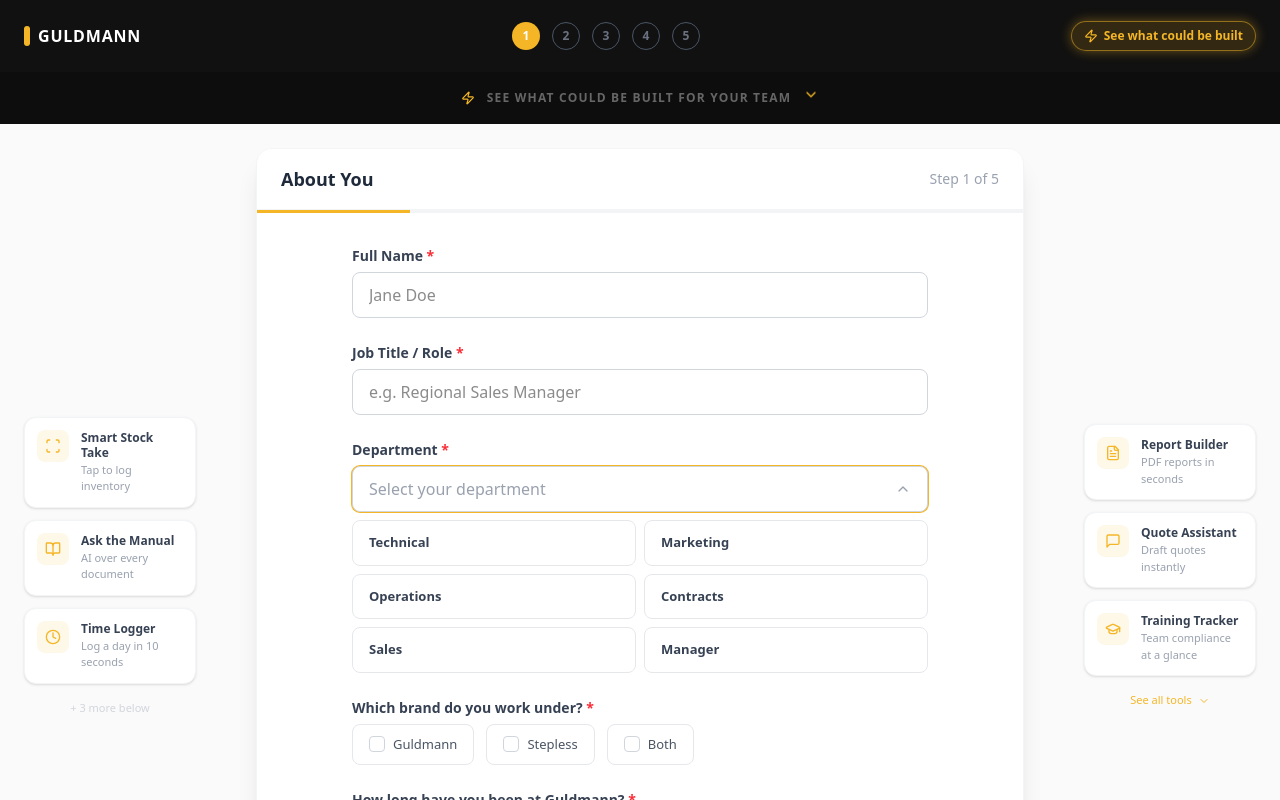
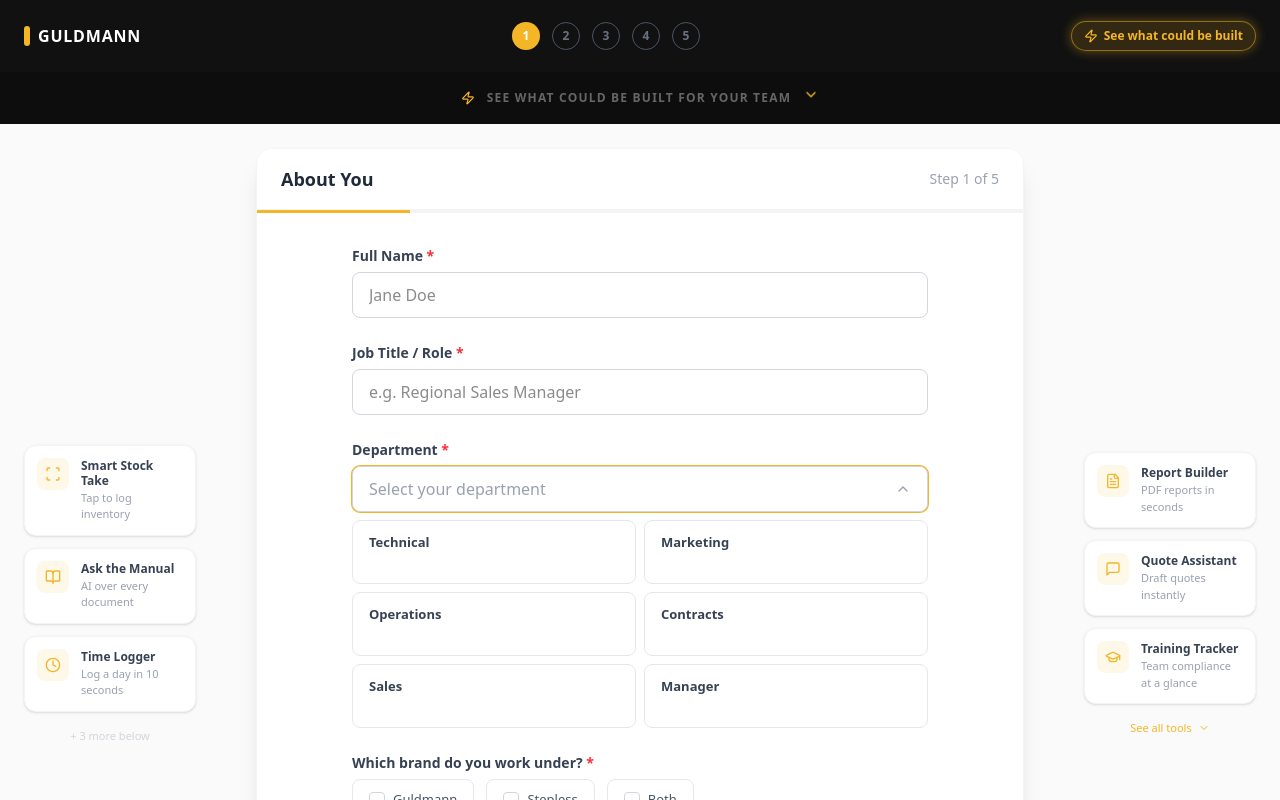
Before and after one commit to JoshOsborne1/josho-portfolio, a Next.js app: page /form in a window 1280 px wide. Both pictures are taken after a click on the button "Select your department". Shown: the top 800 px of the page. Built offline with nearby package versions, Linux system fonts and the light colour scheme.

Commit message:
fix: dept sub-text always rendered (transparent when hidden) - no layout shift on hover

```diff
--- a/src/app/form/page.tsx
+++ b/src/app/form/page.tsx
@@ -523,9 +523,13 @@
                   }`}
                 >
                   <span className="block font-semibold text-[13px]">{dept.value}</span>
-                  {dept.sub && (hovered === dept.value || value === dept.value) && (
-                    <span className="block text-[11px] text-[#F4B626] mt-0.5">{dept.sub}</span>
-                  )}
+                  <span className={`block text-[11px] mt-0.5 transition-colors duration-150 ${
+                    dept.sub && (hovered === dept.value || value === dept.value)
+                      ? 'text-[#F4B626]'
+                      : 'text-transparent select-none'
+                  }`}>
+                    {dept.sub || '\u00A0'}
+                  </span>
                   {value === dept.value && (
                     <div className="absolute top-2 right-2">
                       <Check className="w-3.5 h-3.5 text-[#F4B626]" strokeWidth={3} />
```
